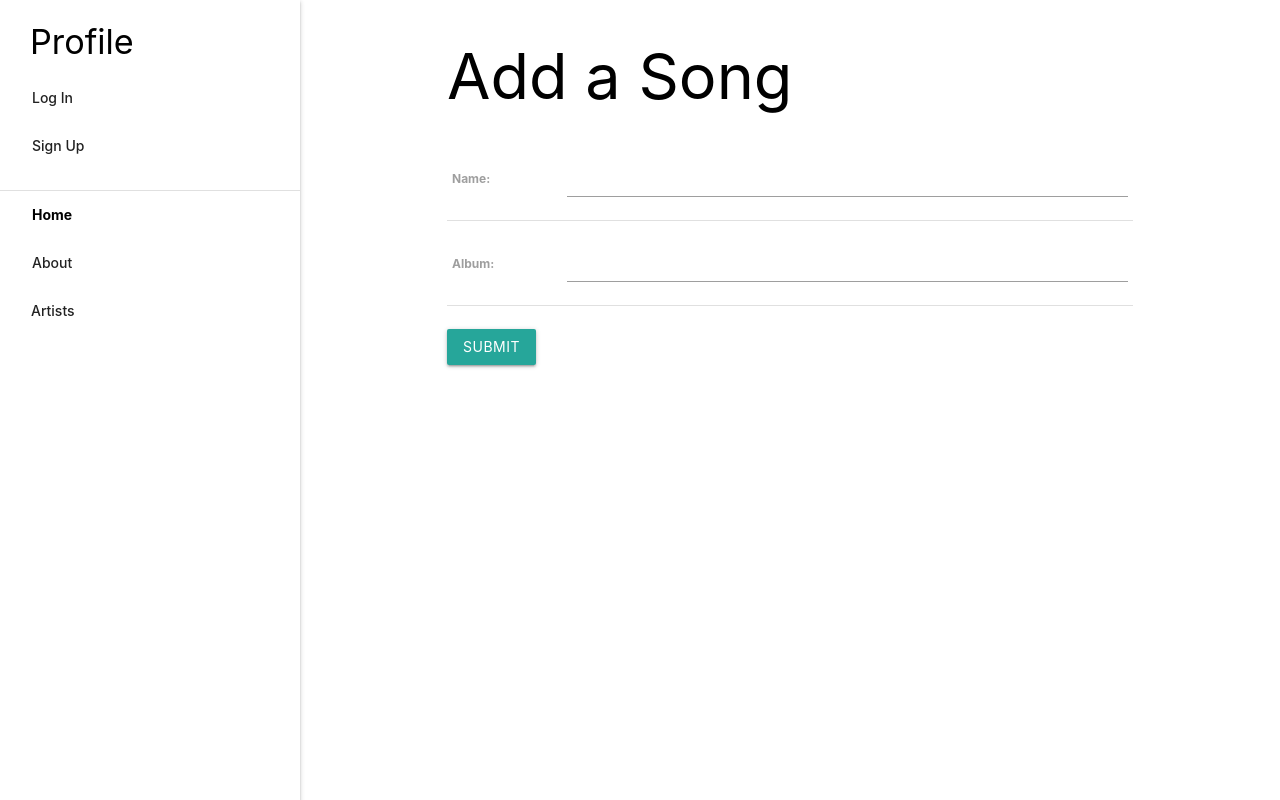
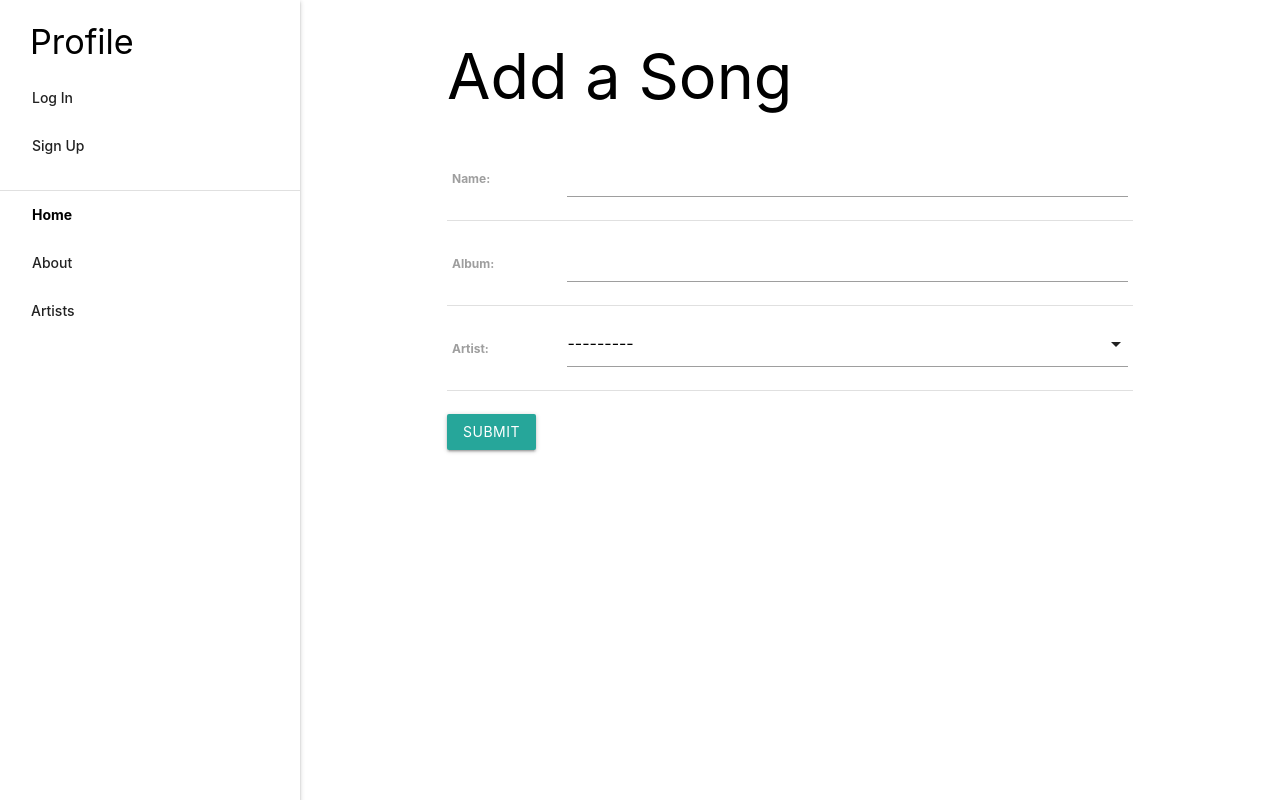
Before and after one commit to kujo8p/Spotify-App, a Django app: page /song/create/ in a window 1280 px wide. Run offline with Django 4.2, Linux system fonts and the light colour scheme; data that the repository does not hold is empty.

Commit message:
add song func

```diff
--- a/spotifyapp/main_app/templates/artist/detail.html
+++ b/spotifyapp/main_app/templates/artist/detail.html
@@ -3,6 +3,7 @@
 <div class="container">
   <h3>Songs by </h3>
   <h4> {{ artist.name }} </h4>
+  <a href="{% url 'song_create' %}" class="waves-effect waves-light btn-large grey darken-4">Add a New Song</a>
 </div>
 <br>
 {% for songs in artist.song_set.all %}
--- a/spotifyapp/main_app/templates/main_app/song_form.html
+++ b/spotifyapp/main_app/templates/main_app/song_form.html
@@ -16,5 +16,8 @@
     <input type="submit" value="Submit" class="btn large">
   </form>
 </div>
-
+<script>
+  const selectEl = document.getElementById('id_artist');
+  M.FormSelect.init(selectEl);
+</script>
 {% endblock %}
--- a/spotifyapp/main_app/views.py
+++ b/spotifyapp/main_app/views.py
@@ -62,7 +62,7 @@ class PlaylistDelete(DeleteView):
 
 class SongCreate(CreateView):
     model = Song
-    fields = ["name", "album"]
+    fields = ["name", "album", "artist"]
 
 def signup(request):
   error_message = ''
```
Also changed, not shown: spotifyapp/main_app/templates/home.html (+5 -4 lines).
